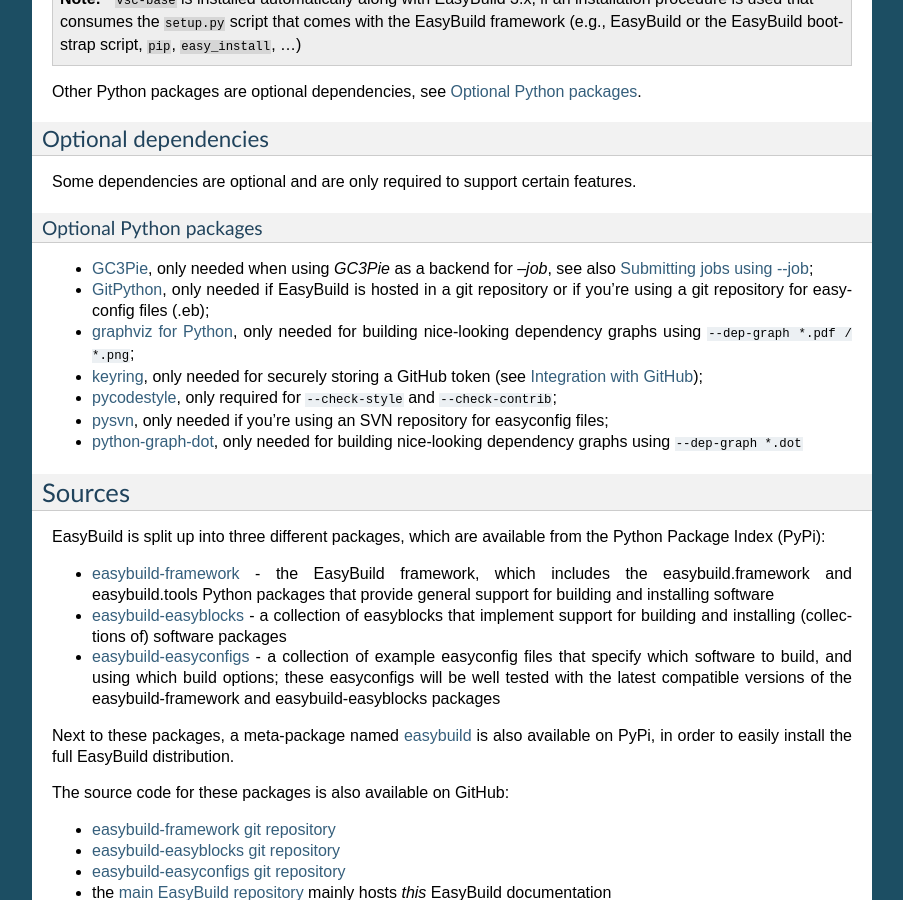
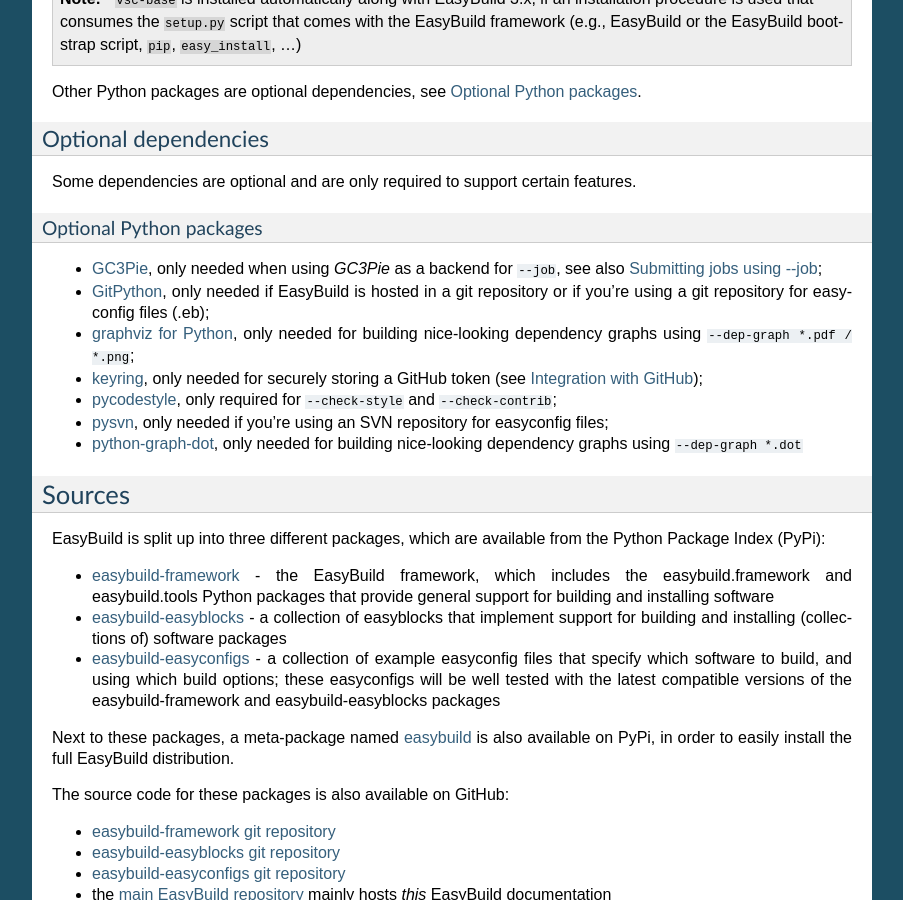
Before and after one commit to easybuilders/easybuild, a Sphinx documentation site: the page built from docs/Installation.rst, in a window 1280 px wide and 900 px high, scrolled down 8599 px. Shown: the whole window, without its empty margins (198-1101 px from the left). Built offline with Sphinx 7.4.7, drawn with Linux system fonts in a browser that asks for light colours; pages that are not in the unit, such as notebooks, are missing from menus.

Commit message:
strong incorrect rendering

```diff
--- a/docs/Installation.rst
+++ b/docs/Installation.rst
@@ -522,7 +522,7 @@
 Optional Python packages
 ^^^^^^^^^^^^^^^^^^^^^^^^
 
-* `GC3Pie <https://pypi.org/project/gc3pie>`_, only needed when using `GC3Pie` as a backend for `--job`,
+* `GC3Pie <https://pypi.org/project/gc3pie>`_, only needed when using `GC3Pie` as a backend for ``--job``,
   see also :ref:`submitting_jobs`;
 * `GitPython <http://gitorious.org/git-python>`_, only needed if
   EasyBuild is hosted in a git repository or if you’re using a git
```
